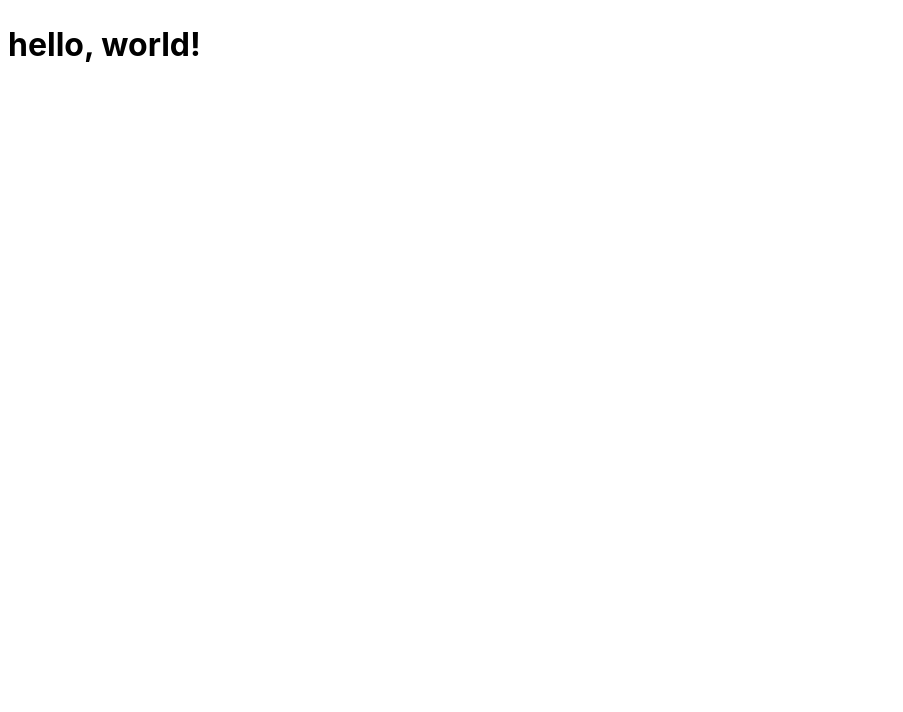
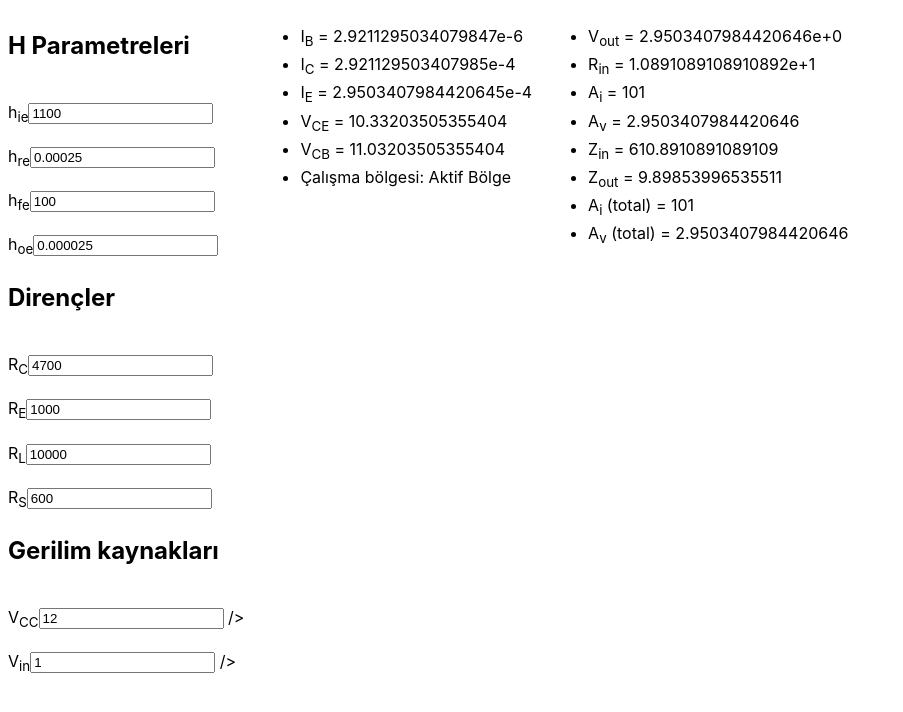
Before and after one commit to unworthyEnzyme/circuit_sim, a Vue app: page / in a window 1280 px wide. Shown: the top 712 px of the page, without its empty margins (0-903 px from the left). Built offline with nearby package versions, Linux system fonts and the light colour scheme.

Commit message:
overall computation is done but I'm not sure if they are correct and i also need to add the schematics.

```diff
--- a/src/App.vue
+++ b/src/App.vue
@@ -1,3 +1,192 @@
 <template>
-  <h1>hello, world!</h1>
+  <div class="row">
+    <div>
+      <div class="column">
+        <h2>H Parametreleri</h2>
+        <label for="h_ie">
+          h<sub>ie</sub>
+          <input
+            type="number"
+            id="h_ie"
+            placeholder="Giriş empedansı (Ω)"
+            v-model="h_ie"
+          />
+        </label>
+        <label for="h_ie">
+          h<sub>re</sub>
+          <input
+            type="number"
+            id="h_ie"
+            placeholder="Giriş-çıkış geri besleme katsayısı (boyutsuz)"
+            v-model="h_re"
+          />
+        </label>
+        <label for="h_ie">
+          h<sub>fe</sub>
+          <input
+            type="number"
+            id="h_ie"
+            placeholder="Akım kazancı (boyutsuz)"
+            v-model="h_fe"
+          />
+        </label>
+        <label for="h_oe">
+          h<sub>oe</sub>
+          <input
+            type="number"
+            id="h_oe"
+            placeholder="Çıkış iletkenliği (1/Ω)"
+            v-model="h_oe"
+          />
+        </label>
+      </div>
+      <div class="column">
+        <h2>Dirençler</h2>
+        <label for="r_c">
+          R<sub>C</sub>
+          <input
+            type="number"
+            id="r_c"
+            placeholder="Kollektör direnci (Ω)"
+            v-model="r_c"
+          />
+        </label>
+        <label for="r_e">
+          R<sub>E</sub>
+          <input
+            type="number"
+            id="r_e"
+            placeholder="Emetör direnci (Ω)"
+            v-model="r_e"
+          />
+        </label>
+        <label for="r_l">
+          R<sub>L</sub>
+          <input
+            type="number"
+            id="r_l"
+            placeholder="Yük direnci (Ω)"
+            v-model="r_l"
+          />
+        </label>
+        <label for="r_s">
+          R<sub>S</sub>
+          <input
+            type="number"
+            id="r_s"
+            placeholder="Giriş direnci (Ω)"
+            v-model="r_s"
+          />
+        </label>
+      </div>
+      <div class="column">
+        <h2>Gerilim kaynakları</h2>
+        <label for="v_cc">
+          V<sub>CC</sub>
+          <input
+            type="number"
+            id="v_cc"
+            placeholder="Besleme gerilimi (V)"
+            v-model="v_cc"
+          />
+          />
+        </label>
+        <label for="v_in">
+          V<sub>in</sub>
+          <input
+            type="number"
+            id="v_in"
+            placeholder="Giriş gerilimi (V)"
+            v-model="v_in"
+          />
+          />
+        </label>
+      </div>
+    </div>
+    <div class="column">
+      <ul>
+        <li>I<sub>B</sub> = {{ i_b.toExponential() }}</li>
+        <li>I<sub>C</sub> = {{ i_c.toExponential() }}</li>
+        <li>I<sub>E</sub> = {{ i_e.toExponential() }}</li>
+        <li>V<sub>CE</sub> = {{ v_ce }}</li>
+        <li>V<sub>CB</sub> = {{ v_cb }}</li>
+        <li>Çalışma bölgesi: {{ calisma_bolgesi }}</li>
+      </ul>
+    </div>
+    <div class="column">
+      <ul>
+        <li>V<sub>out</sub> = {{ v_out.toExponential() }}</li>
+        <li>R<sub>in</sub> = {{ r_in.toExponential() }}</li>
+        <li>A<sub>i</sub> = {{ a_i }}</li>
+        <li>A<sub>v</sub> = {{ a_v }}</li>
+        <li>Z<sub>in</sub> = {{ z_in }}</li>
+        <li>Z<sub>out</sub> = {{ z_out }}</li>
+        <li>A<sub>i</sub> (total) = {{ a_i_total }}</li>
+        <li>A<sub>v</sub> (total) = {{ a_v_total }}</li>
+      </ul>
+    </div>
+  </div>
 </template>
+
+<style>
+.column {
+  display: flex;
+  flex-direction: column;
+  gap: 1rem;
+}
+
+.row {
+  display: flex;
+  gap: 1rem;
+}
+</style>
+
+<script setup>
+import { computed, ref } from "vue";
+//inputs
+const h_ie = ref(1.1e3);
+const h_re = ref(2.5e-4);
+const h_fe = ref(100);
+const h_oe = ref(25e-6);
+
+const r_c = ref(4.7e3);
+const r_e = ref(1e3);
+const r_l = ref(10e3);
+const r_s = ref(600);
+
+const v_cc = ref(12);
+const v_in = ref(1);
+
+//outputs
+const v_be = 0.7;
+const i_b = computed(
+  () =>
+    (v_in.value - v_be) /
+    (r_s.value + (h_ie.value + (1 + h_fe.value) * r_e.value))
+);
+const i_c = computed(() => h_fe.value * i_b.value);
+const i_e = computed(() => i_c.value + i_b.value);
+const v_ce = computed(
+  () => v_cc.value - i_c.value * r_c.value - i_e.value * r_e.value
+);
+const v_cb = computed(() => v_ce.value + v_be);
+
+const calisma_bolgesi = computed(() => {
+  if (v_ce.value < 0) {
+    return "Kesim Bölgesi";
+  } else if (v_ce.value < v_be) {
+    return "Doyma Bölgesi";
+  } else {
+    return "Aktif Bölge";
+  }
+});
+
+const v_out = computed(() => i_e.value * r_l.value);
+const r_in = computed(() => h_ie.value / (1 + h_fe.value));
+const a_i = computed(() => 1 + h_fe.value);
+const a_v = computed(() => v_out.value / v_in.value);
+const z_in = computed(() => r_in.value + r_s.value);
+const z_out = computed(() => 1 / (h_oe.value + (1 + h_fe.value) / r_e.value));
+const a_i_total = computed(() => a_i.value);
+const a_v_total = computed(() => v_out.value / v_in.value);
+</script>
```
